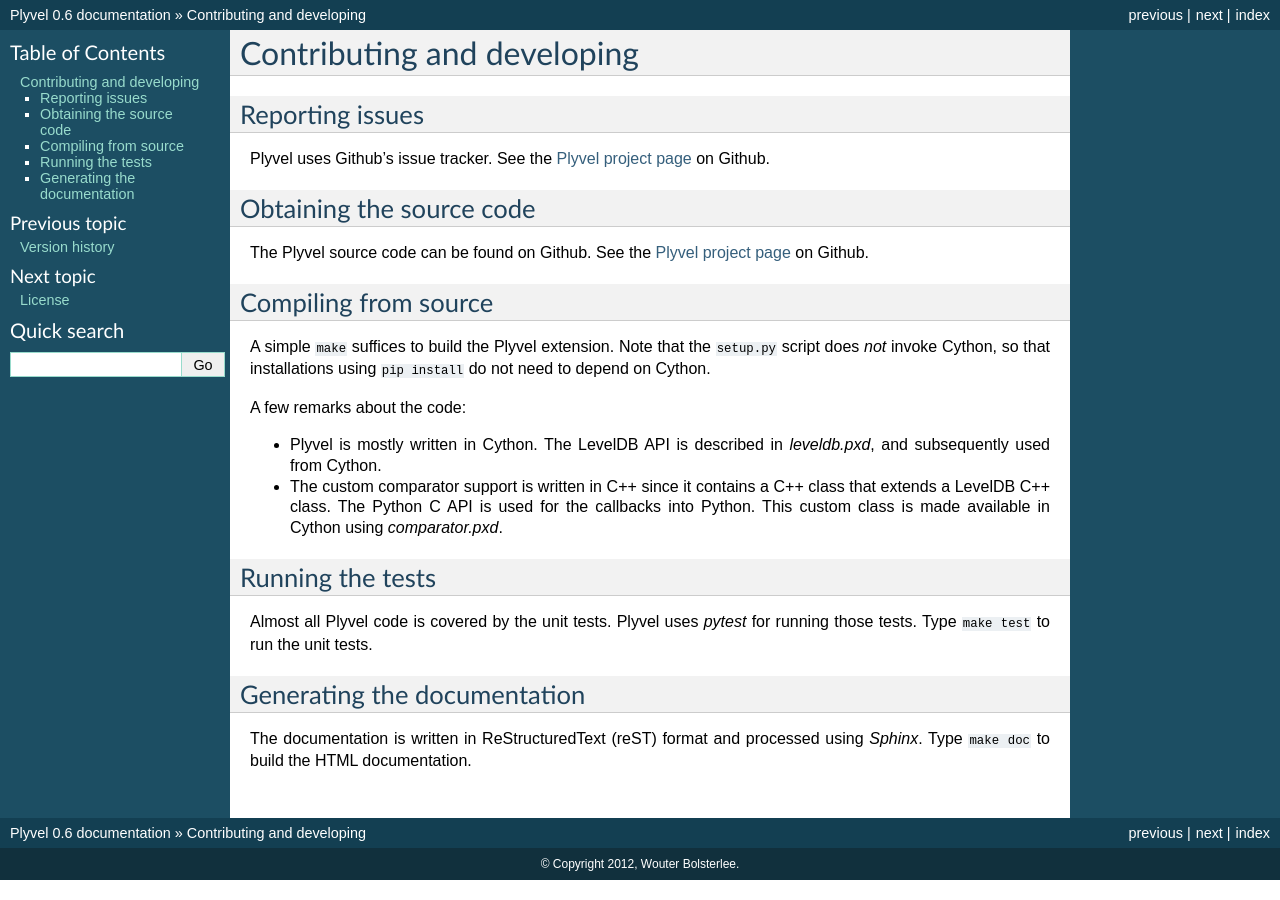
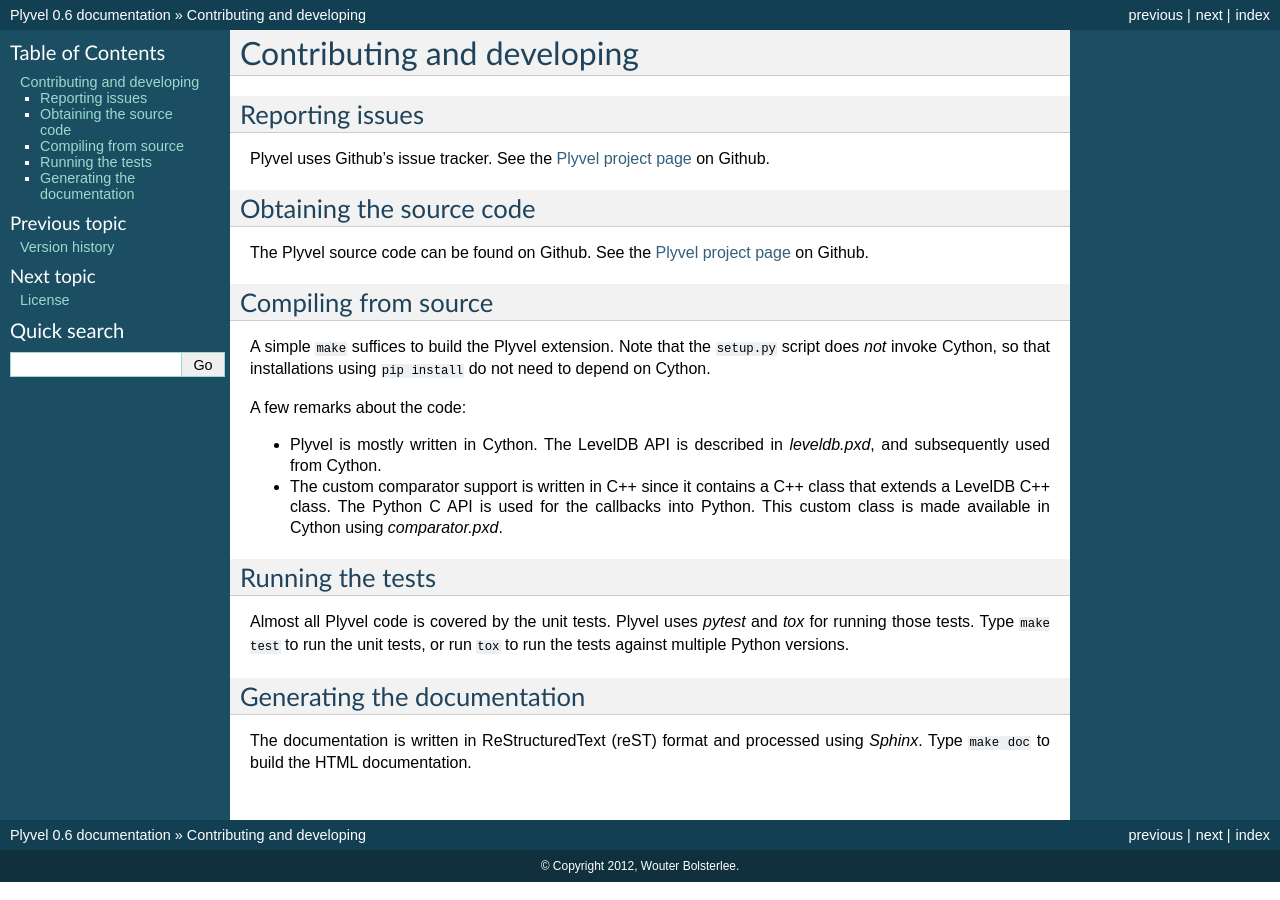
Before and after one commit to wbolster/plyvel, a Sphinx documentation site: the page built from doc/developer.rst, in a window 1280 px wide. Built offline with Sphinx 7.4.7, drawn with Linux system fonts in a browser that asks for light colours.

Commit message:
Use tox for testing against multiple Python versions

```diff
--- a/doc/developer.rst
+++ b/doc/developer.rst
@@ -39,8 +39,9 @@
 Running the tests
 =================
 
-Almost all Plyvel code is covered by the unit tests. Plyvel uses *pytest* for
-running those tests. Type ``make test`` to run the unit tests.
+Almost all Plyvel code is covered by the unit tests. Plyvel uses *pytest* and
+*tox* for running those tests. Type ``make test`` to run the unit tests, or run
+``tox`` to run the tests against multiple Python versions.
 
 
 Generating the documentation
--- a/requirements-development.txt
+++ b/requirements-development.txt
@@ -1,3 +1,5 @@
 Cython >= 0.17
 pytest
+pytest-cov
 sphinx
+tox
```
Also changed, not shown: 1 other file.
